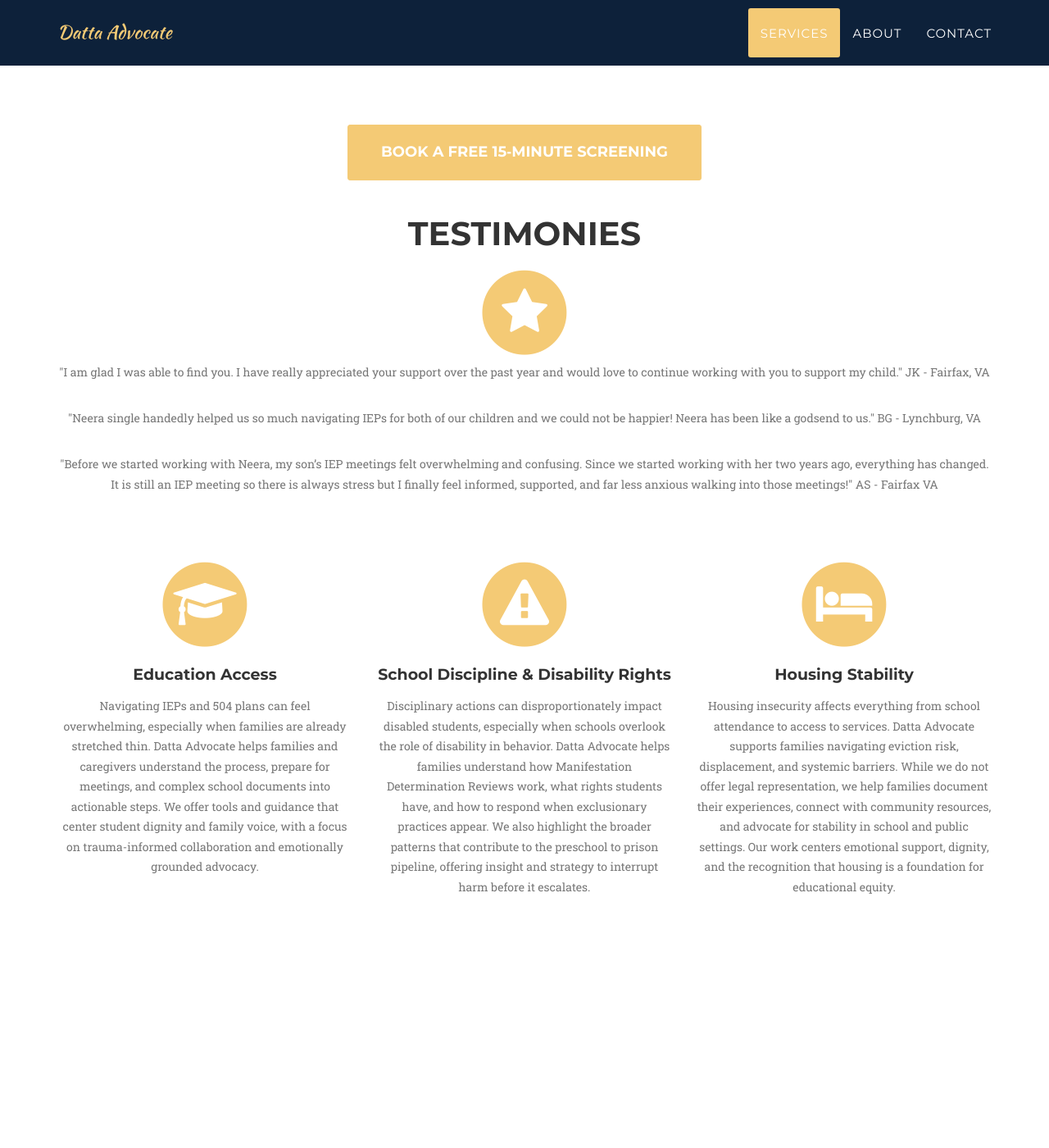
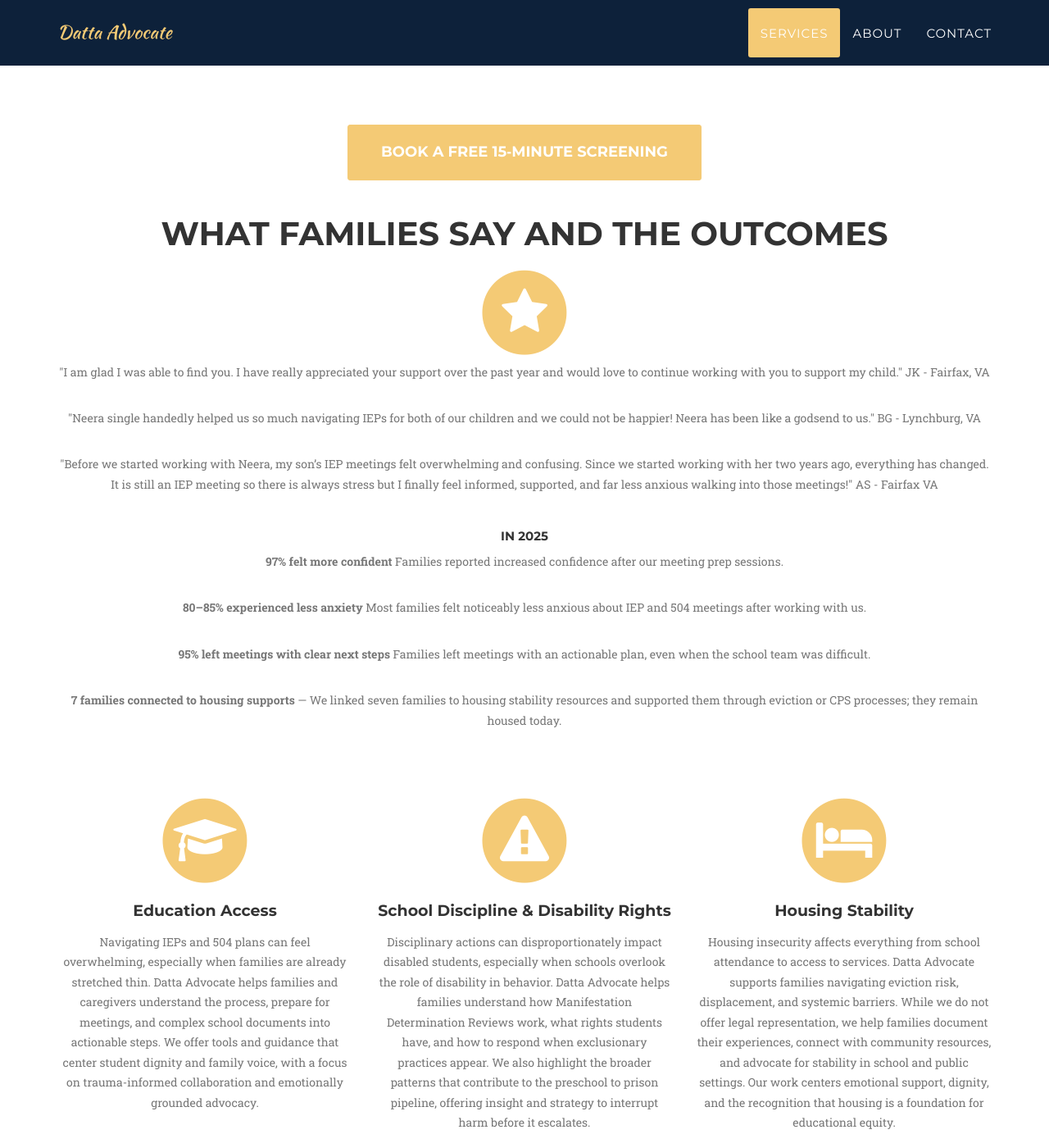
Before and after one commit to neeradatta/dattaadvocate.com, a Jekyll site: the page built from index.html, in a window 1280 px wide and 1400 px high, scrolled down 1191 px. Shown: the whole window at 82% size. Built offline with Jekyll 4.4.1, drawn with Linux system fonts in a browser that asks for light colours; some web fonts are replaced.

Commit message:
Changed the testimonies headline and added metrics

```diff
--- a/_includes/services.html
+++ b/_includes/services.html
@@ -13,7 +13,7 @@
                     <br>
                     <br>
                     <br>
-                    <h2 class="section-heading">Testimonies</h2>
+                    <h2 class="section-heading">What Families Say and the Outcomes</h2>
                     <span class="fa-stack fa-4x">
                         <i class="fa fa-circle fa-stack-2x text-primary"></i>
                         <i class="fa fa-star fa-stack-1x fa-inverse"></i>
@@ -23,6 +23,15 @@
                     <p class="text-muted">"Neera single handedly helped us so much navigating IEPs for both of our children and we could not be happier! Neera has been like a godsend to us." BG - Lynchburg, VA </p>
                     <br>
                     <p class="text-muted">"Before we started working with Neera, my son’s IEP meetings felt overwhelming and confusing. Since we started working with her two years ago, everything has changed. It is still an IEP meeting so there is always stress but I finally feel informed, supported, and far less anxious walking into those meetings!" AS - Fairfax VA </p>
+                    <br>
+                    <H5>In 2025</h5>
+                    <p class="text-muted"><b>97% felt more confident</b> Families reported increased confidence after our meeting prep sessions.</p>
+                    <br>
+                    <p class="text-muted"><b>80–85% experienced less anxiety</b> Most families felt noticeably less anxious about IEP and 504 meetings after working with us.</p>
+                    <br>
+                    <p class="text-muted"><b>95% left meetings with clear next steps</b> Families left meetings with an actionable plan, even when the school team was difficult.</p>
+                    <br>
+                    <p class="text-muted"><b>7 families connected to housing supports </b> — We linked seven families to housing stability resources and supported them through eviction or CPS processes; they remain housed today.</p>
                     <br>
                 </div>
             </div>
```
